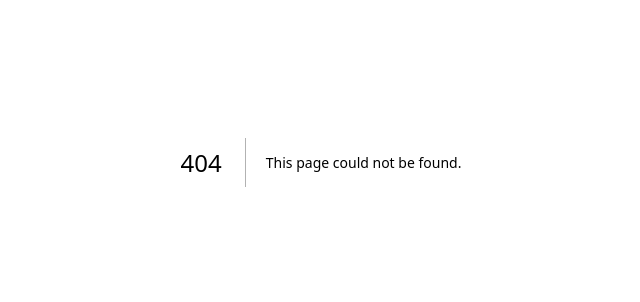
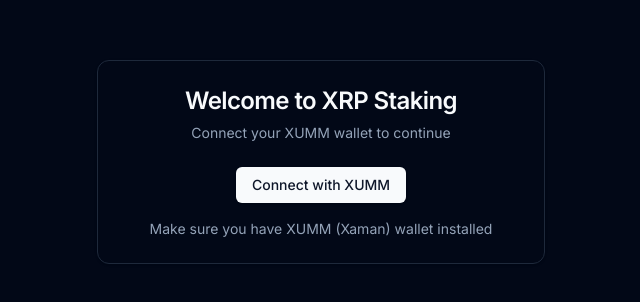
Before and after one commit to GuillermoDSM/xtake, a Next.js app: page /login in a window 1280 px wide. Before the commit this address had no page. Shown: the part 238-540 px from the top of the page, without its empty margins (319-959 px from the left). Built offline with nearby package versions, Linux system fonts and the light colour scheme; no server answers.

Commit message:
implementado login con xaman

```diff
--- /dev/null
+++ b/app/api/auth/check/route.ts
@@ -0,0 +1,18 @@
+import { NextResponse } from 'next/server'
+import { cookies } from 'next/headers'
+
+export async function GET() {
+  const cookieStore = cookies()
+  const authToken = cookieStore.get('auth_token')
+
+  if (!authToken) {
+    return NextResponse.json({
+      authenticated: false
+    })
+  }
+
+  return NextResponse.json({
+    authenticated: true,
+    address: authToken.value
+  })
+}
--- /dev/null
+++ b/app/api/auth/logout/route.ts
@@ -0,0 +1,9 @@
+import { NextResponse } from 'next/server'
+import { cookies } from 'next/headers'
+
+export async function POST() {
+  const cookieStore = cookies()
+  cookieStore.delete('auth_token')
+
+  return NextResponse.json({ success: true })
+}
--- /dev/null
+++ b/app/api/auth/xumm/callback/route.ts
@@ -0,0 +1,56 @@
+import { XummSdk } from 'xumm-sdk'
+import { NextResponse } from 'next/server'
+
+const xumm = new XummSdk(
+  process.env.NEXT_PUBLIC_XUMM_API_KEY!,
+  process.env.XUMM_API_SECRET!
+)
+
+export async function GET(request: Request) {
+  const { searchParams } = new URL(request.url)
+  const payloadId = searchParams.get('payloadId')
+
+  if (!payloadId) {
+    console.error('No payload ID provided')
+    return NextResponse.json({ error: 'no_payload' }, { status: 400 })
+  }
+
+  try {
+    const payload = await xumm.payload.get(payloadId)
+
+    if (!payload) {
+      console.error('No payload found')
+      return NextResponse.json({ error: 'no_payload_found' }, { status: 400 })
+    }
+
+    if (payload.meta.signed) {
+      const userToken = payload.response.account
+
+      if (!userToken) {
+        console.error('No user token found')
+        return NextResponse.json({ error: 'no_user_token' }, { status: 400 })
+      }
+
+      const response = NextResponse.json({ success: true })
+
+      response.cookies.set({
+        name: 'auth_token',
+        value: userToken,
+        httpOnly: true,
+        secure: process.env.NODE_ENV === 'production',
+        sameSite: 'lax',
+        maxAge: 60 * 60 * 24 * 7,
+        path: '/'
+      })
+
+      return response
+    } else {
+      console.error('Payload not signed')
+      return NextResponse.json({ error: 'not_signed' }, { status: 400 })
+    }
+
+  } catch (error) {
+    console.error('Callback error:', error)
+    return NextResponse.json({ error: 'failed' }, { status: 500 })
+  }
+}
--- /dev/null
+++ b/app/api/auth/xumm/route.ts
@@ -0,0 +1,43 @@
+import { XummSdk } from 'xumm-sdk'
+import { NextResponse } from 'next/server'
+
+const xumm = new XummSdk(
+  process.env.NEXT_PUBLIC_XUMM_API_KEY!,
+  process.env.XUMM_API_SECRET!
+)
+
+export async function POST() {
+  const baseUrl = process.env.NEXT_PUBLIC_APP_URL || 'http://localhost:3000'
+
+  try {
+    const request = await xumm.payload.create({
+      TransactionType: 'SignIn',
+      options: {
+        return_url: {
+          web: `${baseUrl}/api/auth/xumm/callback`,
+          app: `${baseUrl}/api/auth/xumm/callback`
+        },
+        expire: 5,
+        force_login: true,
+        web_only: true,
+        submit: false
+      }
+    }, false)
+
+    if (!request) {
+      throw new Error('Failed to create XUMM request')
+    }
+
+    return NextResponse.json({
+      url: request.next.always,
+      payloadId: request.uuid,
+      socket: request.refs.websocket_status
+    })
+  } catch (error) {
+    console.error('XUMM request failed:', error)
+    return NextResponse.json(
+      { error: 'Failed to create XUMM request' },
+      { status: 500 }
+    )
+  }
+}
--- a/app/layout.tsx
+++ b/app/layout.tsx
@@ -1,6 +1,8 @@
 import type { Metadata } from "next"
 import { Inter } from "next/font/google"
 import "./globals.css"
+import { AuthProvider } from "@/contexts/AuthContext"
+import { ThemeProvider } from "@/components/theme-provider"
 
 const inter = Inter({ subsets: ["latin"] })
 
@@ -16,7 +18,17 @@
 }>) {
   return (
     <html lang="es" className="dark">
-      <body className={inter.className}>{children}</body>
+      <body className={inter.className}>
+        <ThemeProvider
+          attribute="class"
+          defaultTheme="dark"
+          enableSystem={false}
+        >
+          <AuthProvider>
+            {children}
+          </AuthProvider>
+        </ThemeProvider>
+      </body>
     </html>
   )
 }
--- /dev/null
+++ b/app/login/page.tsx
@@ -0,0 +1,25 @@
+"use client"
+
+import { Card, CardContent, CardDescription, CardHeader, CardTitle } from "@/components/ui/card"
+import { XummLogin } from "@/components/XummLogin"
+
+export default function LoginPage() {
+  return (
+    <div className="min-h-screen flex items-center justify-center p-4 bg-background">
+      <Card className="w-full max-w-md">
+        <CardHeader className="text-center">
+          <CardTitle className="text-2xl">Welcome to XRP Staking</CardTitle>
+          <CardDescription>
+            Connect your XUMM wallet to continue
+          </CardDescription>
+        </CardHeader>
+        <CardContent className="flex flex-col items-center space-y-4">
+          <XummLogin />
+          <p className="text-sm text-muted-foreground text-center">
+            Make sure you have XUMM (Xaman) wallet installed
+          </p>
+        </CardContent>
+      </Card>
+    </div>
+  )
+}
--- a/app/page.tsx
+++ b/app/page.tsx
@@ -7,6 +7,7 @@
 import { Tabs, TabsContent, TabsList, TabsTrigger } from "@/components/ui/tabs"
 import { MainNav } from "@/components/main-nav"
 import { Overview } from "@/components/overview"
+import { XummLogin } from '@/components/XummLogin'
 
 export default function DashboardPage() {
   return (
@@ -19,6 +20,7 @@
               <Link href="/escrow">View Escrow & Staking</Link>
             </Button>
             <Button disabled>Claim Rewards</Button>
+            <XummLogin />
           </div>
         </div>
       </div>
--- /dev/null
+++ b/components/XummLogin.tsx
@@ -0,0 +1,112 @@
+'use client'
+
+import { useState } from 'react'
+import { Button } from '@/components/ui/button'
+import { Loader2, LogOut } from 'lucide-react'
+import { useAuth } from '@/contexts/AuthContext'
+
+export function XummLogin() {
+  const [isLoading, setIsLoading] = useState(false)
+  const { isAuthenticated, logout, userAddress } = useAuth()
+
+  const handleLogin = async () => {
+    try {
+      setIsLoading(true)
+
+      const response = await fetch('/api/auth/xumm', {
+        method: 'POST',
+      })
+
+      const data = await response.json()
+
+      if (data.error) {
+        throw new Error(data.error)
+      }
+
+      const popup = window.open(
+        data.url,
+        'xumm-login',
+        'width=500,height=700,left=200,top=100'
+      )
+
+      if (!popup) {
+        throw new Error('Popup blocked')
+      }
+
+      if (!data.socket || typeof data.socket !== 'string') {
+        throw new Error('Invalid WebSocket URL')
+      }
+
+      const socket = new WebSocket(data.socket)
+
+      socket.onmessage = async (event) => {
+        try {
+          const message = JSON.parse(event.data)
+
+          if (message.signed || (message.payload && message.payload.meta && message.payload.meta.signed)) {
+            const callbackResponse = await fetch(`/api/auth/xumm/callback?payloadId=${data.payloadId}`)
+            const callbackData = await callbackResponse.json()
+
+            if (callbackResponse.ok && callbackData.success) {
+              socket.close()
+              if (popup) popup.close()
+              window.location.href = '/'
+            } else {
+              throw new Error(callbackData.error || 'Callback failed')
+            }
+          }
+        } catch (error) {
+          console.error('WebSocket message error:', error)
+          setIsLoading(false)
+        }
+      }
+
+      socket.onerror = (error) => {
+        console.error('WebSocket error:', error)
+        setIsLoading(false)
+      }
+
+      socket.onclose = () => {
+        setIsLoading(false)
+      }
+
+    } catch (error) {
+      console.error('Login failed:', error)
+      setIsLoading(false)
+    }
+  }
+
+  if (isAuthenticated) {
+    return (
+      <Button
+        onClick={logout}
+        variant="outline"
+        className="flex items-center gap-2"
+      >
+        <span className="hidden sm:inline">
+          {userAddress?.slice(0, 6)}...{userAddress?.slice(-4)}
+        </span>
+        <LogOut className="h-4 w-4" />
+      </Button>
+    )
+  }
+
+  return (
+    <Button
+      onClick={handleLogin}
+      disabled={isLoading}
+      className="flex items-center justify-center gap-2"
+    >
+      {isLoading ? (
+        <>
+          <Loader2 className="h-4 w-4 animate-spin" />
+          <span>Connecting...</span>
+        </>
+      ) : (
+        <>
+          <span>Connect with XUMM</span>
+        </>
+      )}
+    </Button>
+  )
+}
--- /dev/null
+++ b/contexts/AuthContext.tsx
@@ -0,0 +1,64 @@
+"use client"
+
+import { createContext, useContext, useState, useEffect } from 'react'
+import { useRouter } from 'next/navigation'
+
+interface AuthContextType {
+  isAuthenticated: boolean
+  isLoading: boolean
+  logout: () => Promise<void>
+  userAddress: string | null
+}
+
+const AuthContext = createContext<AuthContextType>({
+  isAuthenticated: false,
+  isLoading: true,
+  logout: async () => {},
+  userAddress: null
+})
+
+export function AuthProvider({ children }: { children: React.ReactNode }) {
+  const [isAuthenticated, setIsAuthenticated] = useState(false)
+  const [isLoading, setIsLoading] = useState(true)
+  const [userAddress, setUserAddress] = useState<string | null>(null)
+  const router = useRouter()
+
+  useEffect(() => {
+    const checkAuth = async () => {
+      try {
+        const response = await fetch('/api/auth/check')
+        const data = await response.json()
+
+        if (data.authenticated) {
+          setIsAuthenticated(true)
+          setUserAddress(data.address)
+        }
+      } catch (error) {
+        console.error('Auth check failed:', error)
+      } finally {
+        setIsLoading(false)
+      }
+    }
+
+    checkAuth()
+  }, [])
+
+  const logout = async () => {
+    try {
+      await fetch('/api/auth/logout', { method: 'POST' })
+      setIsAuthenticated(false)
+      setUserAddress(null)
+      router.push('/login')
+    } catch (error) {
+      console.error('Logout failed:', error)
+    }
+  }
+
+  return (
+    <AuthContext.Provider value={{ isAuthenticated, isLoading, logout, userAddress }}>
+      {children}
+    </AuthContext.Provider>
+  )
+}
+
+export const useAuth = () => useContext(AuthContext)
--- a/package.json
+++ b/package.json
@@ -24,7 +24,8 @@
     "react-dom": "^18",
     "recharts": "^2.13.3",
     "tailwind-merge": "^2.5.4",
-    "tailwindcss-animate": "^1.0.7"
+    "tailwindcss-animate": "^1.0.7",
+    "xumm-sdk": "^1.11.2"
   },
   "devDependencies": {
     "@types/node": "^20",
```
Also changed, not shown: lib/xumm.ts (added, +7 -0 lines), middleware.ts (added, +24 -0 lines), 1 other file (tests, documents, lock files or other folders).
